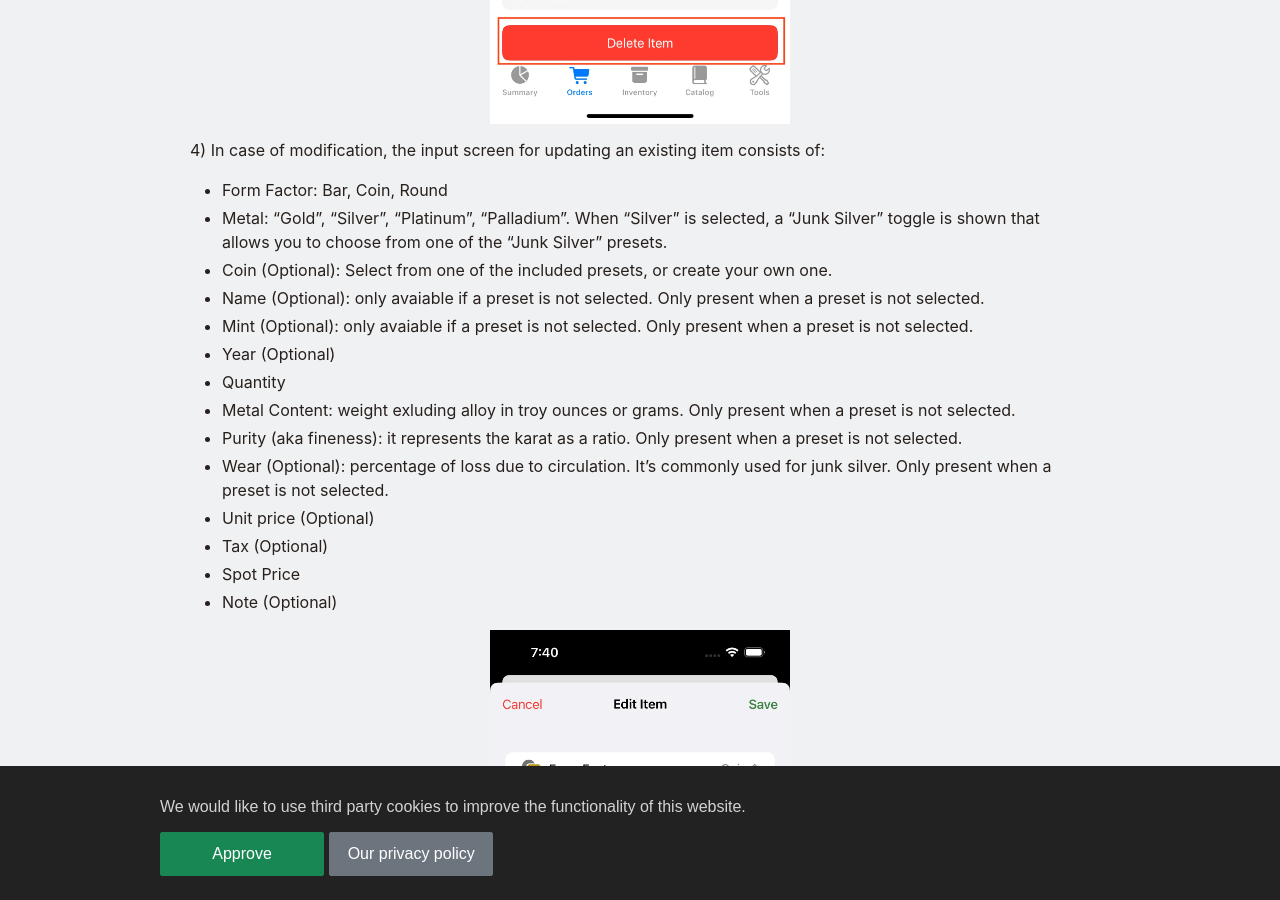
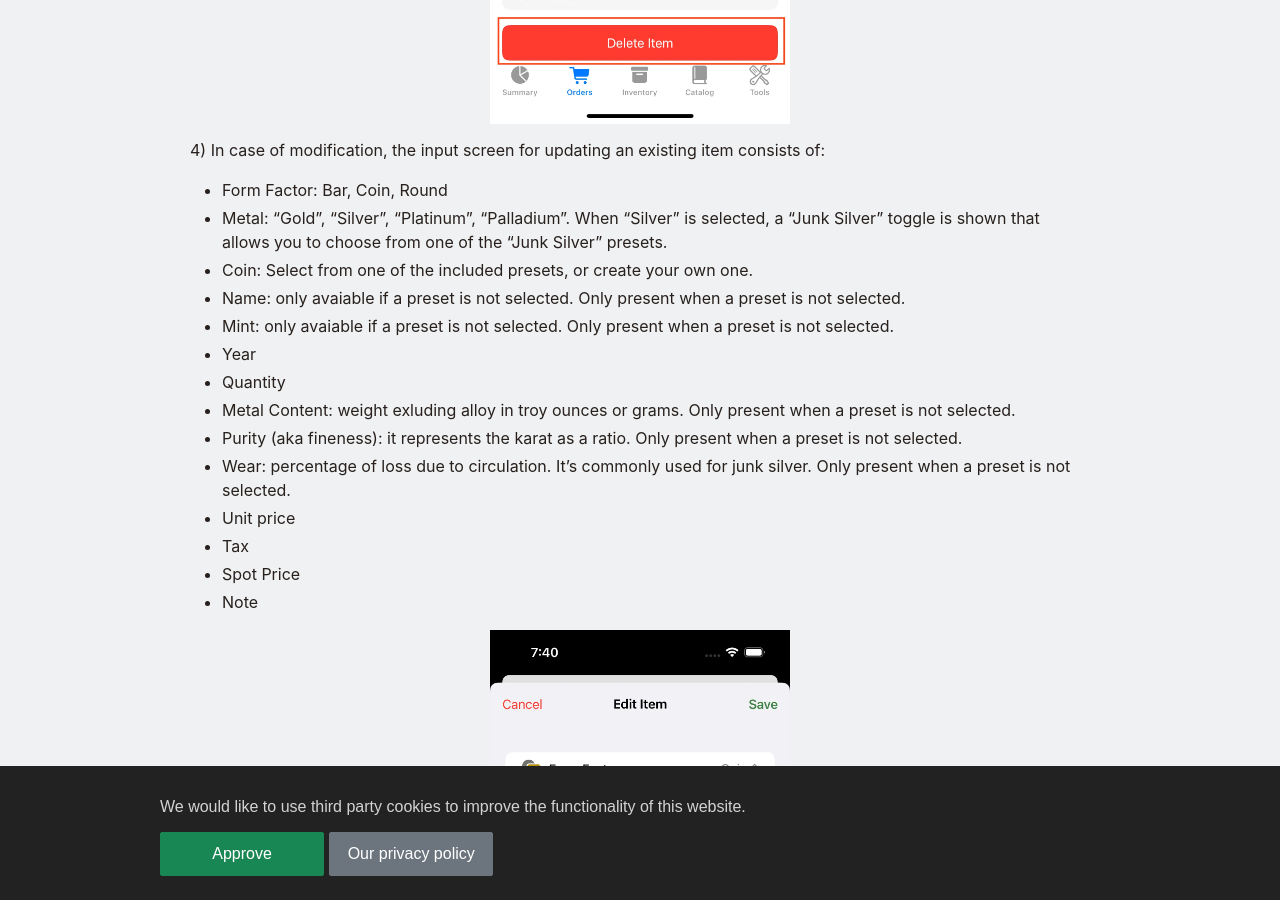
Before and after one commit to Precious-Metals-Manager/precious-metals-manager-landing-page, a Jekyll site: the page built from _getting-started/modify-delete-item.md, in a window 1280 px wide and 900 px high, scrolled down 2304 px. Built offline with Jekyll 4.4.1, drawn with Linux system fonts in a browser that asks for light colours; cached includes are drawn as plain includes; nearby versions of some CDN libraries.

```diff
--- a/_getting-started/modify-delete-item.md
+++ b/_getting-started/modify-delete-item.md
@@ -25,24 +25,24 @@
 {% include theme-image.html
    data_light="/assets/images/light/edit_and_delete_item_buttons_light.webp"
    data_dark="/assets/images/dark/edit_and_delete_item_buttons_dark.webp"
-   alt="Tap on edit or delete button" %}
+   alt="Edit or delete item buttons screen" %}
 
 4) In case of modification, the input screen for updating an existing item consists of:
 
 * Form Factor: Bar, Coin, Round
 * Metal: "Gold", "Silver", "Platinum", "Palladium". When "Silver" is selected, a "Junk Silver" toggle is shown that allows you to choose from one of the "Junk Silver" presets.
-* Coin (Optional): Select from one of the included presets, or create your own one.
-* Name (Optional): only avaiable if a preset is not selected. Only present when a preset is not selected.
-* Mint (Optional): only avaiable if a preset is not selected. Only present when a preset is not selected.
-* Year (Optional)
+* Coin: Select from one of the included presets, or create your own one.
+* Name: only avaiable if a preset is not selected. Only present when a preset is not selected.
+* Mint: only avaiable if a preset is not selected. Only present when a preset is not selected.
+* Year
 * Quantity
 * Metal Content: weight exluding alloy in troy ounces or grams. Only present when a preset is not selected.
 * Purity (aka fineness): it represents the karat as a ratio. Only present when a preset is not selected.
-* Wear (Optional): percentage of loss due to circulation. It's commonly used for junk silver. Only present when a preset is not selected.
-* Unit price (Optional)
-* Tax (Optional)
+* Wear: percentage of loss due to circulation. It's commonly used for junk silver. Only present when a preset is not selected.
+* Unit price
+* Tax
 * Spot Price
-* Note (Optional)
+* Note
 
 {% include theme-image.html
    data_light="/assets/images/light/edit_item_light.webp"
```
Also changed, not shown: _getting-started/modify-delete-order.md (+1 -1 lines), _getting-started/modify-delete-sale.md (+36 -0 lines).
